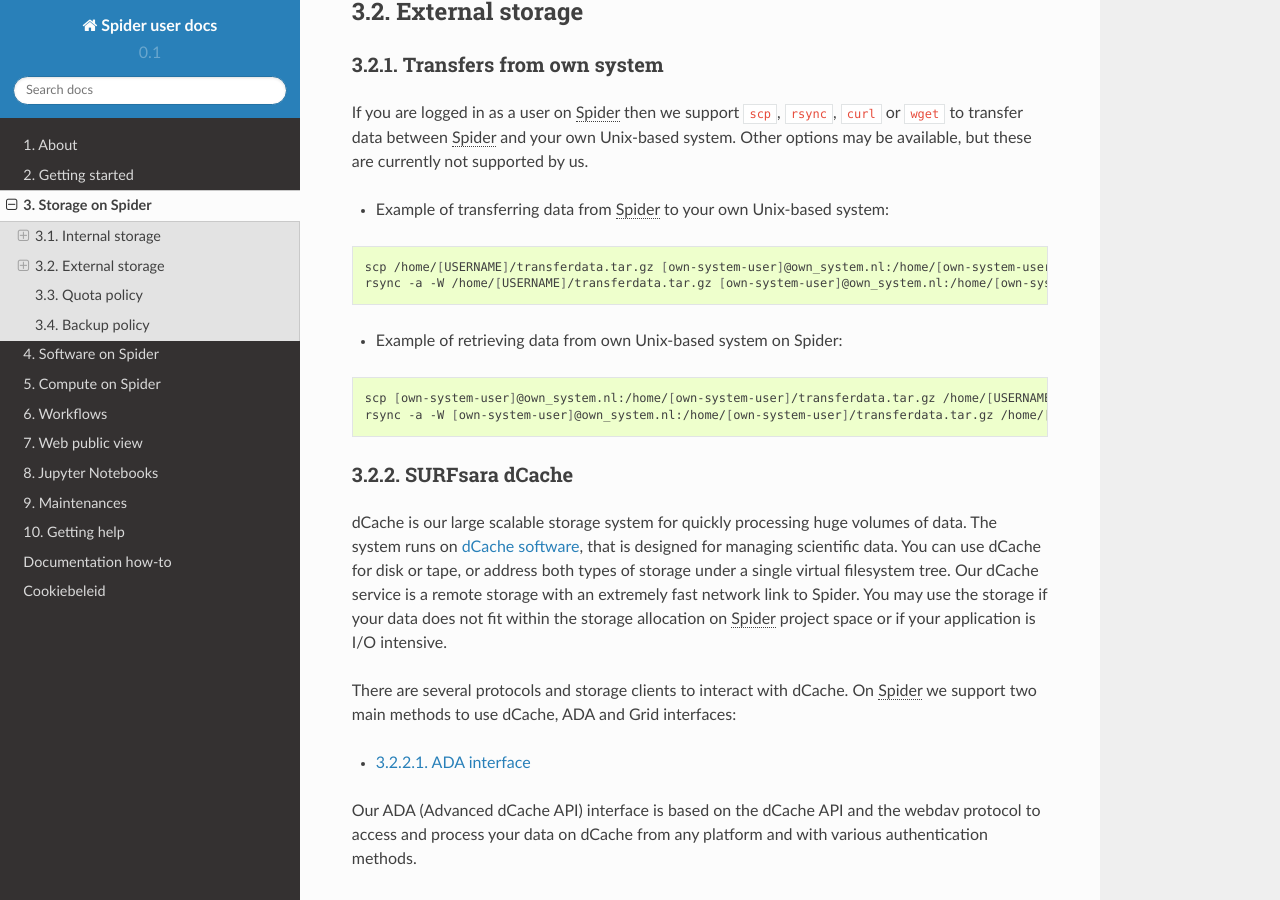
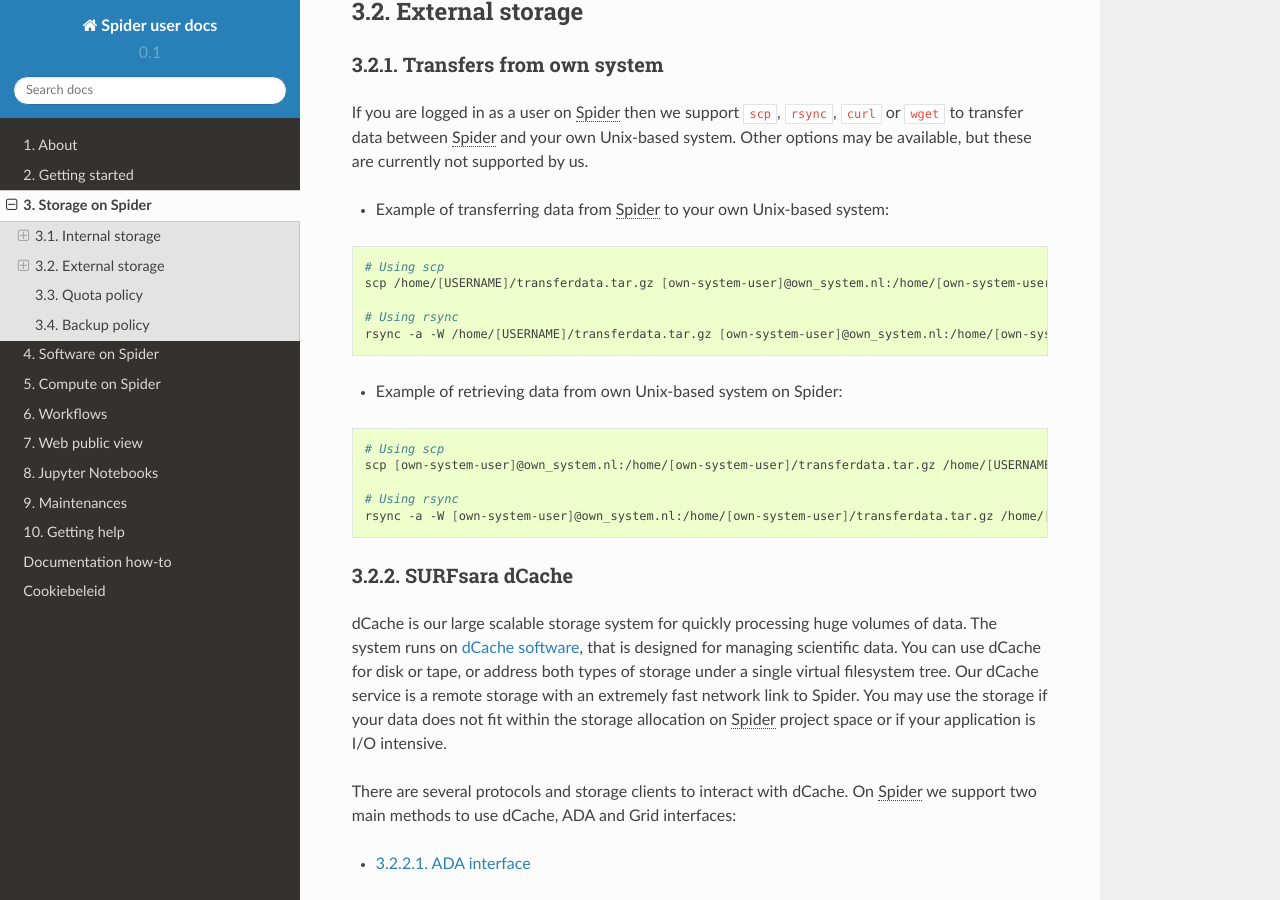
Before and after one commit to sara-nl/spiderdocs, a Sphinx documentation site: the page built from source/Pages/storage_on_spider.rst, in a window 1280 px wide and 900 px high, scrolled down 1697 px. Built offline with Sphinx 7.4.7 and the Read the Docs theme 2.0.0, drawn with Linux system fonts in a browser that asks for light colours.

Commit message:
Clarify code blocks about file transfer
The two different methods (scp and rsync) now look clearer

```diff
--- a/source/Pages/storage_on_spider.rst
+++ b/source/Pages/storage_on_spider.rst
@@ -119,14 +119,20 @@
 
 .. code-block:: bash
 
+   # Using scp
    scp /home/[USERNAME]/transferdata.tar.gz [own-system-user]@own_system.nl:/home/[own-system-user]/
+
+   # Using rsync
    rsync -a -W /home/[USERNAME]/transferdata.tar.gz [own-system-user]@own_system.nl:/home/[own-system-user]/
 
 * Example of retrieving data from own Unix-based system on Spider:
 
 .. code-block:: bash
 
+   # Using scp
    scp [own-system-user]@own_system.nl:/home/[own-system-user]/transferdata.tar.gz /home/[USERNAME]/
+
+   # Using rsync
    rsync -a -W [own-system-user]@own_system.nl:/home/[own-system-user]/transferdata.tar.gz /home/[USERNAME]/
 
 .. _using-dcache:
```
